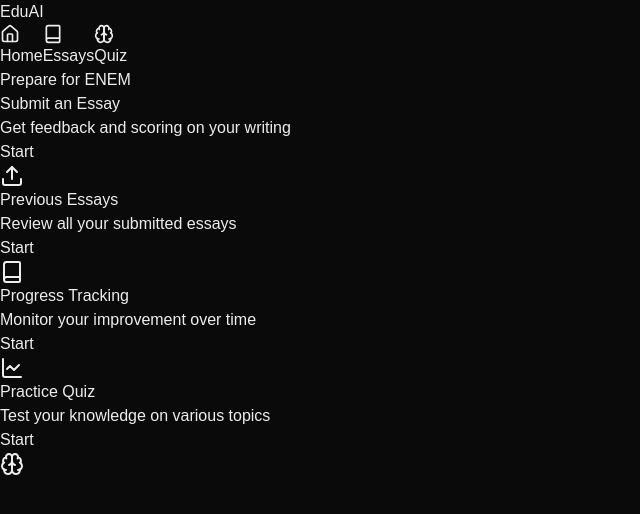
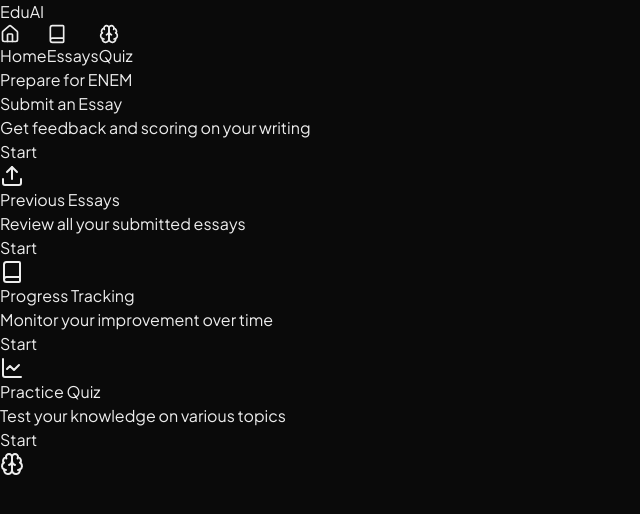
Before and after one commit to giovannamoeller/edu-ai-web, a Next.js app: page / in a window 1280 px wide. Shown: the top 514 px of the page, without its empty margins (0-640 px from the left). Built offline with nearby package versions, Linux system fonts and the light colour scheme.

Commit message:
style: implement plus jakarta sans font

```diff
--- a/src/app/layout.tsx
+++ b/src/app/layout.tsx
@@ -1,22 +1,13 @@
 import type { Metadata } from "next";
-import localFont from "next/font/local";
+import { Plus_Jakarta_Sans } from 'next/font/google';
 import "./globals.css";
-
-const geistSans = localFont({
-  src: "./fonts/GeistVF.woff",
-  variable: "--font-geist-sans",
-  weight: "100 900",
-});
-const geistMono = localFont({
-  src: "./fonts/GeistMonoVF.woff",
-  variable: "--font-geist-mono",
-  weight: "100 900",
-});
 
 export const metadata: Metadata = {
   title: "Create Next App",
   description: "Generated by create next app",
 };
+
+const plusJakartaSans = Plus_Jakarta_Sans({ subsets: ['latin'] })
 
 export default function RootLayout({
   children,
@@ -26,7 +17,7 @@
   return (
     <html lang="en">
       <body
-        className={`${geistSans.variable} ${geistMono.variable} antialiased`}
+        className={`${plusJakartaSans.className} antialiased`}
       >
         {children}
       </body>
```
